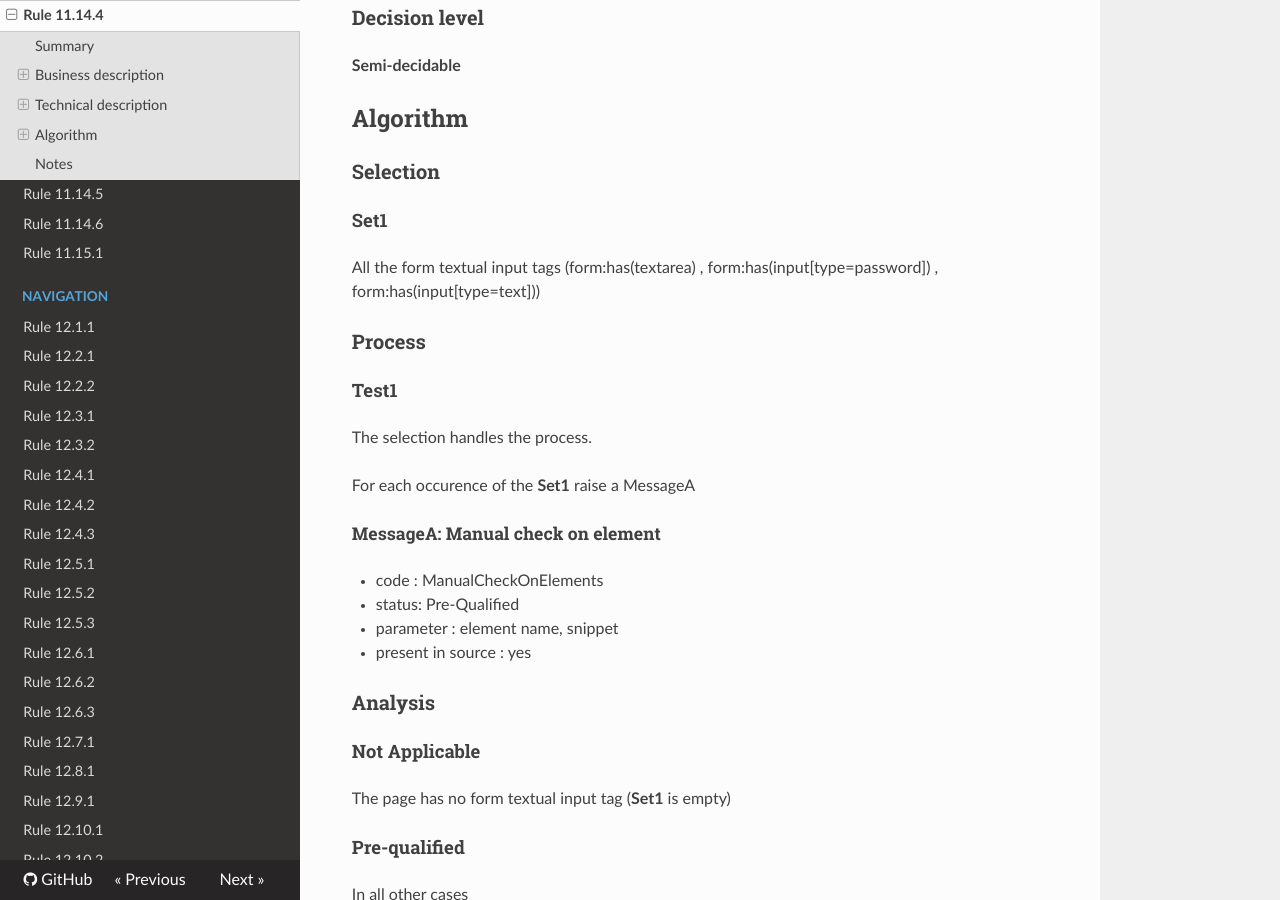
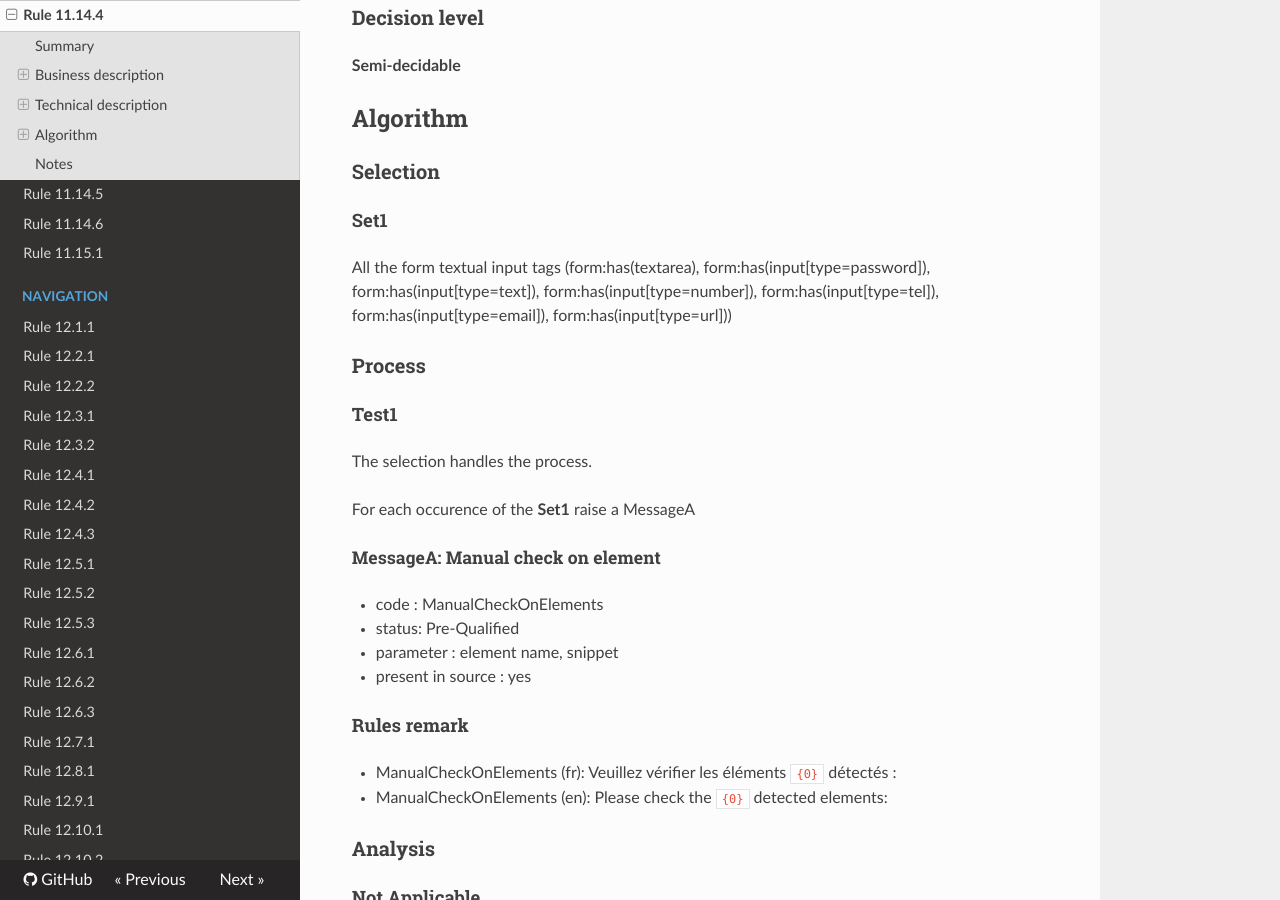
Before and after one commit to Tanaguru/RGAA3-2016, an MkDocs documentation site: the page built from docs/Rule-11-14-4.md, in a window 1280 px wide and 900 px high, scrolled down 1129 px. Built offline with MkDocs 1.6.1, drawn with Linux system fonts in a browser that asks for light colours; nearby versions of some CDN libraries; old or Windows-style settings are respelled for this version of MkDocs.

Commit message:
Update tests 11.14.4

```diff
--- a/docs/Rule-11-14-4.md
+++ b/docs/Rule-11-14-4.md
@@ -45,7 +45,7 @@ Chaque champ de type texte v&eacute;rifie-t-il, si n&eacute;cessaire, l'une de c
 
 #### Set1
 
-All the form textual input tags (form:has(textarea) , form:has(input[type=password]) , form:has(input[type=text]))
+All the form textual input tags (form:has(textarea), form:has(input[type=password]), form:has(input[type=text]), form:has(input[type=number]), form:has(input[type=tel]), form:has(input[type=email]), form:has(input[type=url]))
 
 ### Process
 
@@ -62,6 +62,11 @@ For each occurence of the **Set1** raise a MessageA
 -   parameter : element name, snippet
 -   present in source : yes
 
+#### Rules remark
+
+ * ManualCheckOnElements (fr): Veuillez v&eacute;rifier les &eacute;l&eacute;ments <code>{0}</code> d&eacute;tect&eacute;s :
+ * ManualCheckOnElements (en): Please check the <code>{0}</code> detected elements:
+
 ### Analysis
 
 #### Not Applicable
```
